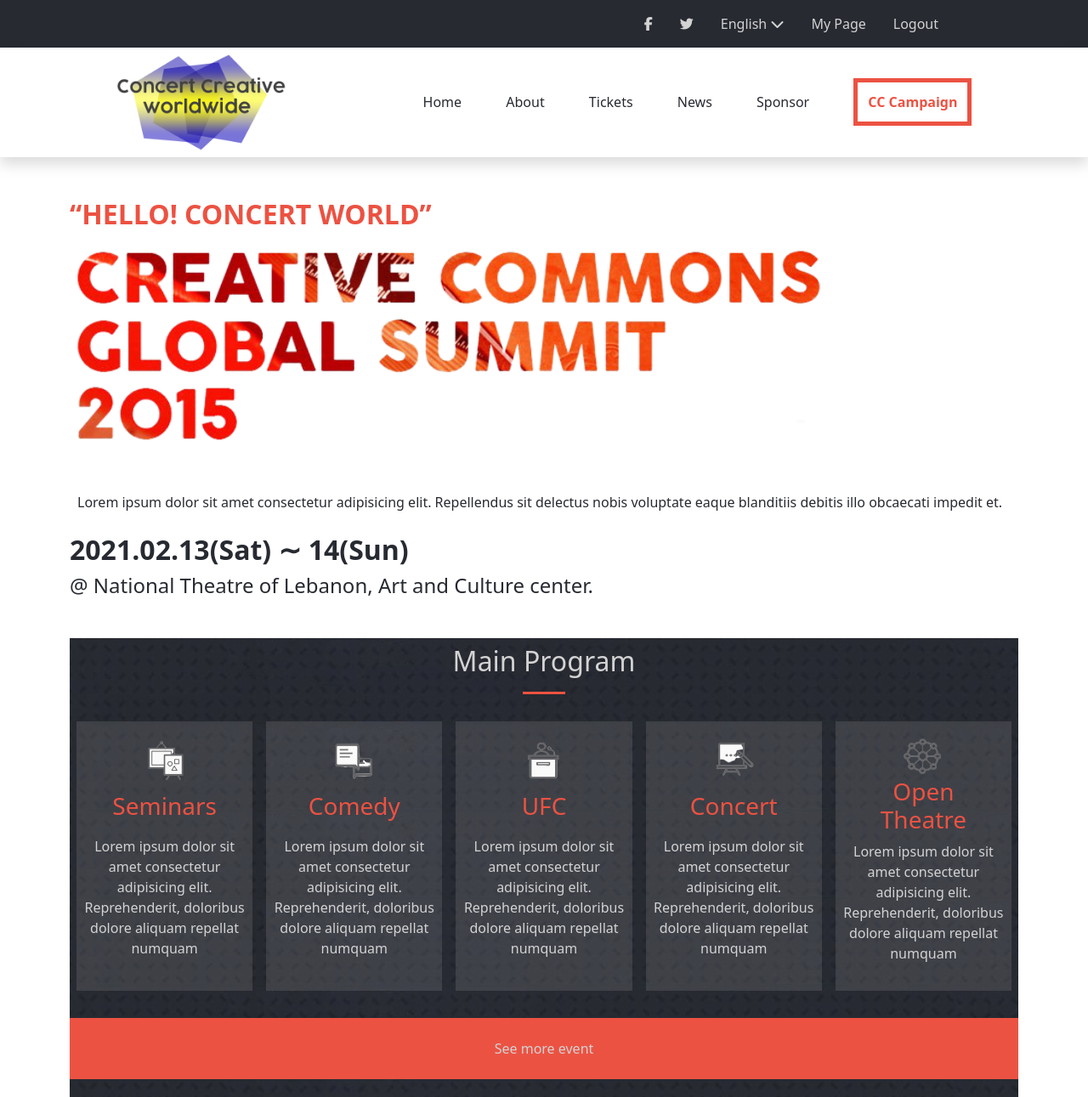
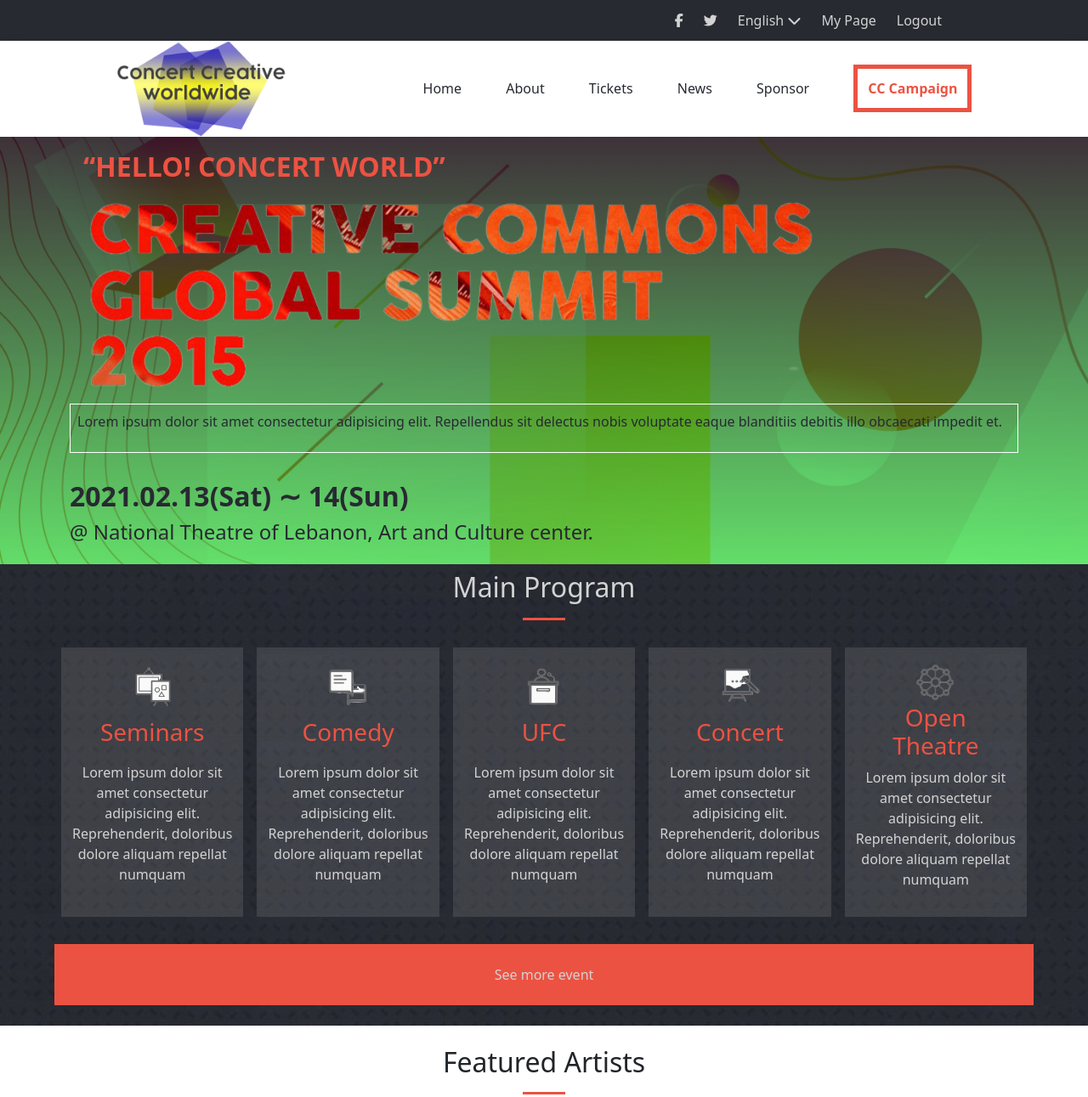
Before and after one commit to chrystalme/concert-hub, a website: page index.html in a window 1280 px wide. Shown: the top 1291 px of the page at 85% size. Drawn offline with Linux system fonts and the light colour scheme; a web font is replaced by a local one.

```diff
--- a/index.html
+++ b/index.html
@@ -6,17 +6,13 @@
     <meta name="viewport" content="width=device-width, initial-scale=1.0">
     <script src="https://kit.fontawesome.com/6469a54ee6.js" crossorigin="anonymous"></script>
     <link rel="stylesheet" href="https://fonts.googleapis.com/css?family=cocogoose:Regular,Inline,Outlined,Light">
-    <!-- <link href="https://cdn.jsdelivr.net/npm/bootstrap@5.0.0-beta1/dist/css/bootstrap.min.css" rel="stylesheet"
-        integrity="sha384-giJF6kkoqNQ00vy+HMDP7azOuL0xtbfIcaT9wjKHr8RbDVddVHyTfAAsrekwKmP1" crossorigin="anonymous">
-        <script src="https://cdn.jsdelivr.net/npm/@popperjs/core@2.5.4/dist/umd/popper.min.js" integrity="sha384-q2kxQ16AaE6UbzuKqyBE9/u/KzioAlnx2maXQHiDX9d4/zp8Ok3f+M7DPm+Ib6IU" crossorigin="anonymous"></script>
-<script src="https://cdn.jsdelivr.net/npm/bootstrap@5.0.0-beta1/dist/js/bootstrap.min.js" integrity="sha384-pQQkAEnwaBkjpqZ8RU1fF1AKtTcHJwFl3pblpTlHXybJjHpMYo79HY3hIi4NKxyj" crossorigin="anonymous"></script> -->
     <link rel="stylesheet" href="css/style.css">
     <title>Concert Hub</title>
 </head>
 
 <body>
     <header>
-        <nav class="h-25 mb-4 d-block d-lg-none">
+        <nav class="d-block d-lg-none">
             <div class="menu-icon">
                 <a href="javascript:void(0);" class="icon" onclick="myFunction()"><i class="fas fa-bars fa-3x"></i></a>
                 <div id="links">
@@ -28,7 +24,7 @@
                 </div>
             </div>
         </nav>
-        <nav class="d-none d-lg-block mb-4">
+        <nav class="d-none d-lg-block shadow ">
             <div class="top__bar">
                 <div class="top__bar-links d-flex flex-row justify-content-end">
                     <a href="#"><i class="fab fa-facebook-f"></i></a>
@@ -39,7 +35,7 @@
                 </div>
             </div>
             <div class="shadow">
-                <div class="sub__bar py-2 d-flex flex-row justify-content-around align-items-center">
+                <div class="sub__bar d-flex flex-row justify-content-around align-items-center">
                     <a href="#">
                         <img src="images/logo_200x200.png" alt="Concert Creative worldwide logo">
                     </a>
@@ -55,30 +51,35 @@
             </div>
         </nav>
     </header>
-    <main class="container">
-        <section class="heading my-5">
+    <main>
+        <div class="bg__main container-fluid">
+            <div class="container">
+                <section class="heading p-3">
                     <div>
                         <h1>&OpenCurlyDoubleQuote;Hello&excl; Concert world&CloseCurlyDoubleQuote;</h1>
                     </div>
 
                     <img src="images/cover-heading.png" alt="WORLD WIDE CONCERTS AND TOURS.">
                 </section>
-        <div class="article__1 border border-white p-2">
+                <div class="article__1 border border-white p-2 mb-3">
                     <p>Lorem ipsum dolor sit amet consectetur adipisicing elit.
                         Repellendus sit delectus nobis voluptate eaque
                         blanditiis debitis illo obcaecati impedit et.</p>
                 </div>
-        <section class="schedule mb-5">
+                <section class="schedule py-3">
                     <h2>
                         2021.02.13(Sat) &sim; 14(Sun)
                     </h2>
                     <h4>&commat; National Theatre of Lebanon, Art and Culture center.</h4>
                 </section>
+            </div>
+
+        </div>
         <section>
             <div class="main__program">
                 <h2 class="text-center py-2">Main Program</h2>
                 <div class="decor-main mb-4"></div>
-                <div id="main__program-content" class="row w-100 m-auto">
+                <div id="main__program-content" class="row m-auto">
                     <div
                         class="col d-flex flex-md-column justify-content-around align-items-center py-3 px-2 mx-2 my-2 mx-lg-2 w-90">
                         <img class="pl-2" src="images/Layer-8.png" alt="...">
@@ -125,7 +126,7 @@
 
             </div>
         </section>
-        <section class="featured__artists">
+        <section class="featured__artists p-3">
             <h2 class="text-center py-2">Featured Artists</h2>
             <div class="decor-main mb-4"></div>
             <div class="row">
--- a/sass/_main.scss
+++ b/sass/_main.scss
@@ -17,7 +17,7 @@
   a {
     color: $grey-color;
     text-decoration: none;
-    padding: 1rem;
+    padding: 0.75rem;
     &:hover {
       color: $orange-color;
     }
@@ -47,6 +47,11 @@
   }
 }
 
+.bg__main {
+  background: linear-gradient(0deg, rgba(0 234 24  / 60%) 0%, rgba(0 0 0 / 75%) 100% ), url(/images/4809423.jpg) no-repeat;
+  background-size: cover;
+}
+
 #barred {
   border: 5px solid $orange-color;
   color: $orange-color;
@@ -58,7 +63,7 @@
   color: #272a31;
   overflow: hidden;
   position: relative;
-  background-image: url(images/3682513.jpg);
+  background-image: url(/images/3682513.jpg);
   background-size: cover;
   i {
     color: $grey-color;
@@ -120,7 +125,7 @@
 }
 
 .main__program {
-  background: url(images/main-program-bg.png) repeat-y;
+  background: url(/images/main-program-bg.png) repeat-y;
   color: #d3d3d3;
   margin: auto;
   width: 100%;
@@ -147,6 +152,7 @@
 
 #main__program-content {
   background: none;
+  width:90%;
   img {
     width: 50px;
     height: 50px;
```
Also changed, not shown: README.md, css/style.css, 1 other file. Lines whose indentation alone changed are shown as unchanged.
